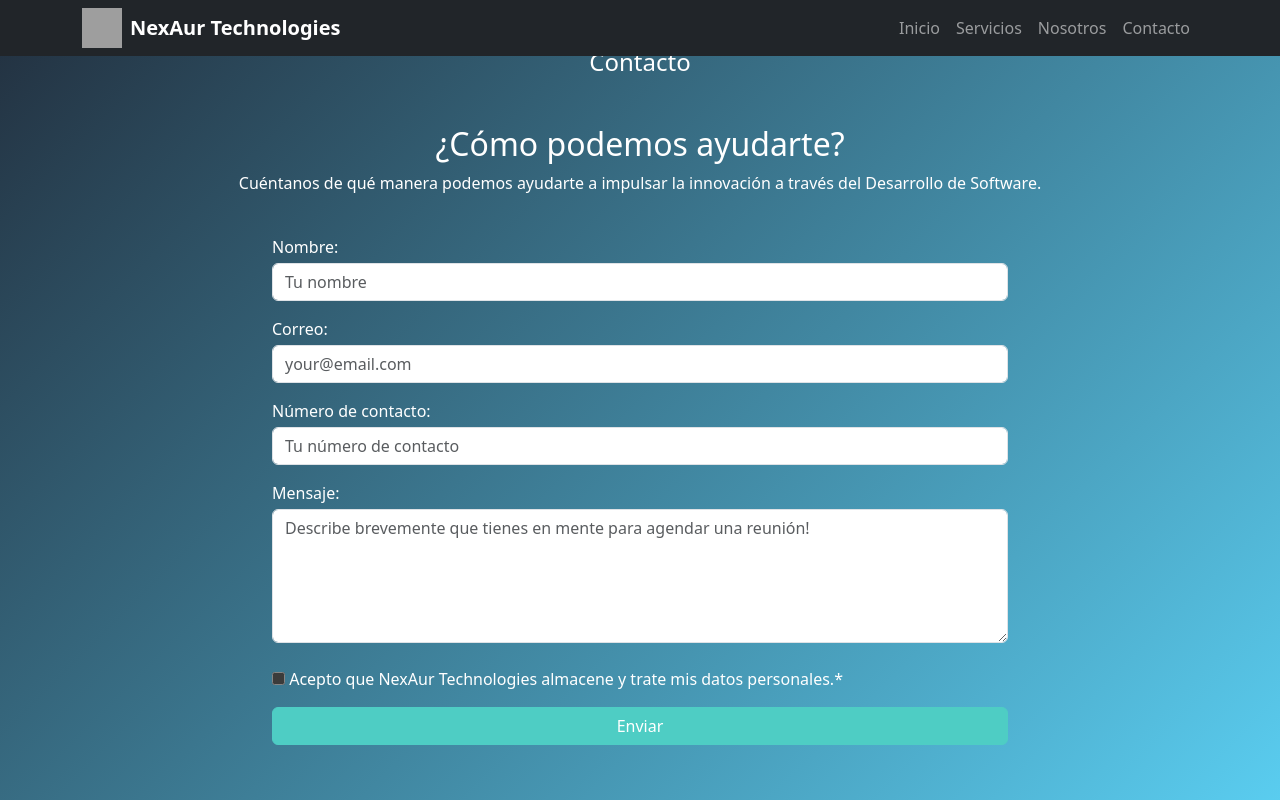
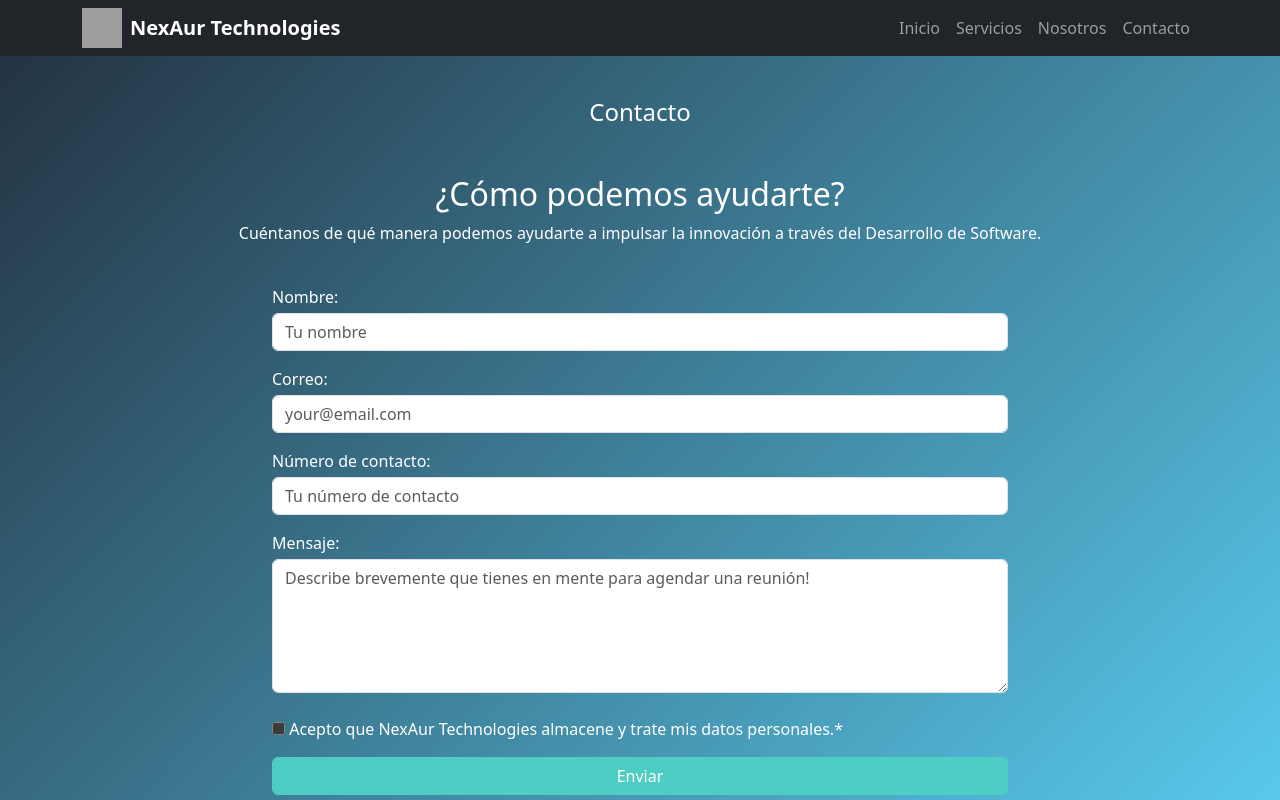
Before and after one commit to BrihanM/Web-empresa-Angular, an Angular app: page /Contact in a window 1280 px wide. Shown: the top 800 px of the page. Built offline with nearby package versions, Linux system fonts and the light colour scheme; grey boxes are pictures that could not be loaded.

Commit message:
Editar estilos

```diff
--- a/src/styles.css
+++ b/src/styles.css
@@ -55,6 +55,12 @@ section {
 #contact{
     background: linear-gradient(135deg, var(--secondary-color) 0%, var(--primary-color) 100%);
 }
+#contact h4 {
+    margin-top: 50px;
+}
+#about {
+    margin-top: 50px;
+}
 @keyframes slideIn {
     from { transform: translateY(-20px); opacity: 0; }
     to { transform: translateY(0); opacity: 1; }
```
